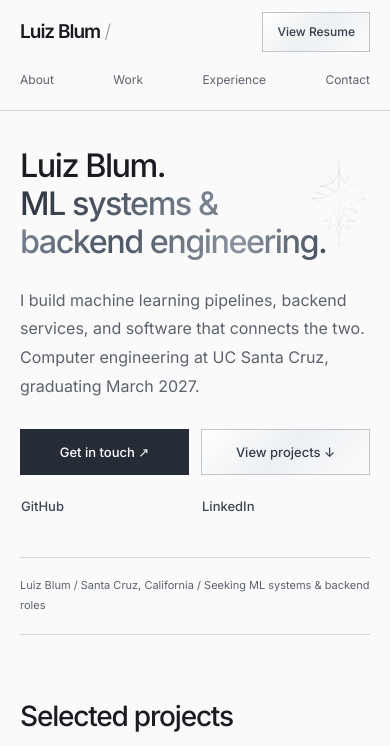
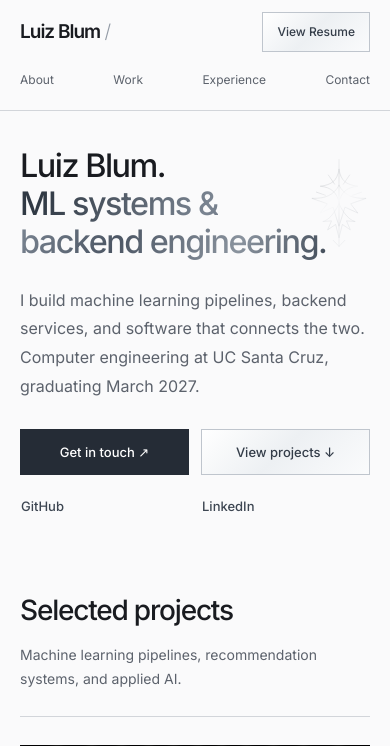
Before and after one commit to LuizCauet/Portfolio-Website, a website built with Vite: page index.html in a window 390 px wide. Shown: the top 746 px of the page. Built offline with nearby package versions, Linux system fonts and the light colour scheme.

Commit message:
Add restrained page animations and remove redundant hero strip

```diff
--- a/src/main.ts
+++ b/src/main.ts
@@ -541,11 +541,69 @@ function renderProjectPage(projectKey: string) {
   `;
 }
 
+
+let motionObserver: IntersectionObserver | undefined;
+let motionKeyboardInput = false;
+const motionVisitedPages = new Set<string>();
+const motionPreference = window.matchMedia('(prefers-reduced-motion: reduce)');
+const activePageAnimations = new Set<Animation>();
+document.addEventListener('keydown', () => {
+  motionKeyboardInput = true;
+  activePageAnimations.forEach(animation => animation.finish());
+}, { capture: true });
+document.addEventListener('pointerdown', () => { motionKeyboardInput = false; }, { passive: true });
+motionPreference.addEventListener('change', () => {
+  activePageAnimations.forEach(animation => animation.finish());
+});
+function revealElement(element: HTMLElement, delay = 0) {
+  if (motionKeyboardInput || !element.animate) return;
+  const frames: Keyframe[] = motionPreference.matches
+    ? [{ opacity: 0.6 }, { opacity: 1 }]
+    : [{ opacity: 0, transform: 'translateY(12px)' }, { opacity: 1, transform: 'translateY(0)' }];
+  const animation = element.animate(frames, {
+    duration: motionPreference.matches ? 150 : 300,
+    delay: motionPreference.matches ? 0 : delay,
+    easing: 'cubic-bezier(0.23, 1, 0.32, 1)',
+    fill: 'backwards'
+  });
+  activePageAnimations.add(animation);
+  const clean = () => activePageAnimations.delete(animation);
+  animation.onfinish = clean;
+  animation.oncancel = clean;
+}
+function setupPageMotion() {
+  motionObserver?.disconnect();
+  activePageAnimations.forEach(animation => animation.cancel());
+  const hash = window.location.hash;
+  const pageKey = hash.startsWith('#project/') ? hash : hash === '#about' ? 'about' : 'home';
+  if (motionVisitedPages.has(pageKey)) return;
+  motionVisitedPages.add(pageKey);
+  if (motionKeyboardInput) return;
+  const hero = document.querySelector<HTMLElement>('.hero-content, .project-hero');
+  if (!hash || hash === '#home' || pageKey !== 'home') {
+    const chunks = hero?.querySelectorAll<HTMLElement>('h1, .lead, .hero-actions, .subtitle, .project-actions');
+    chunks?.forEach((element, index) => revealElement(element, index * 60));
+  }
+  if (!('IntersectionObserver' in window)) return;
+  motionObserver = new IntersectionObserver(entries => {
+    entries.forEach(entry => {
+      if (!entry.isIntersecting) return;
+      motionObserver?.unobserve(entry.target);
+      revealElement(entry.target as HTMLElement);
+    });
+  }, { threshold: 0.08, rootMargin: '0px 0px -32px 0px' });
+  document.querySelectorAll<HTMLElement>('.section-header, .project-card, .timeline-item, .case-gallery figure, .engineering-evidence').forEach(element => motionObserver?.observe(element));
+}
+
+let renderedPage = '';
 function render() {
   if (!app) return;
 
   const hash = window.location.hash;
 
+  const pageKey = hash.startsWith('#project/') ? hash : hash === '#about' ? 'about' : 'home';
+  if (pageKey !== renderedPage) {
+  renderedPage = pageKey;
   if (hash.startsWith('#project/')) {
     const projectKey = hash.replace('#project/', '');
     app.innerHTML = renderProjectPage(projectKey);
@@ -555,11 +613,13 @@ function render() {
     app.innerHTML = renderHomePage();
   }
 
+  requestAnimationFrame(setupPageMotion);
+  }
   // Scroll to section if anchor present
   if (hash && !hash.startsWith('#project/') && hash !== '#about') {
     setTimeout(() => {
       const element = document.getElementById(hash.slice(1));
-      element?.scrollIntoView({ behavior: 'smooth' });
+      element?.scrollIntoView({ behavior: motionPreference.matches || motionKeyboardInput ? 'instant' : 'smooth' });
     }, 100);
   } else {
     window.scrollTo(0, 0);
--- a/src/style.css
+++ b/src/style.css
@@ -152,16 +152,7 @@ a:focus-visible,[role=link]:focus-visible,button:focus-visible {
   gap:18px;
   margin-top:28px
 }
-.hero:after {
-  content:'Luiz Blum  /  Santa Cruz, California  /  Seeking ML systems & backend roles';
-  display:block;
-  border-block:1px solid var(--line);
-  padding:23px 0;
-  margin-top:65px;
-  font-size:12px;
-  letter-spacing:.3px;
-  color:var(--muted)
-}
+
 .scroll-indicator {
   display:none
 }
@@ -555,12 +546,7 @@ a:focus-visible,[role=link]:focus-visible,button:focus-visible {
   font-size:12px;
   padding:11px 13px
 }
-.hero:after {
-  margin-top:38px;
-  font-size:10px;
-  line-height:1.8;
-  padding-block:18px
-}
+
 .section {
   padding-block:38px
 }
@@ -765,7 +751,7 @@ a:focus-visible,[role=link]:focus-visible,button:focus-visible {
   .hero-actions { display:grid; grid-template-columns:repeat(2,minmax(0,1fr)); gap:8px 12px; max-width:360px; }
   .hero-actions .button { min-height:44px; font-size:13px; padding:11px 10px; }
   .hero-actions .ghost { justify-content:flex-start; padding-left:0; }
-  .hero:after { margin-top:28px; font-size:11px; letter-spacing:0; }
+
   .project-card img { height:auto; aspect-ratio:16/10; object-fit:cover; }
   .project-subtitle { font-size:22px; line-height:1.4; text-wrap:pretty; }
   .project-tech { line-height:1.9; }
```
